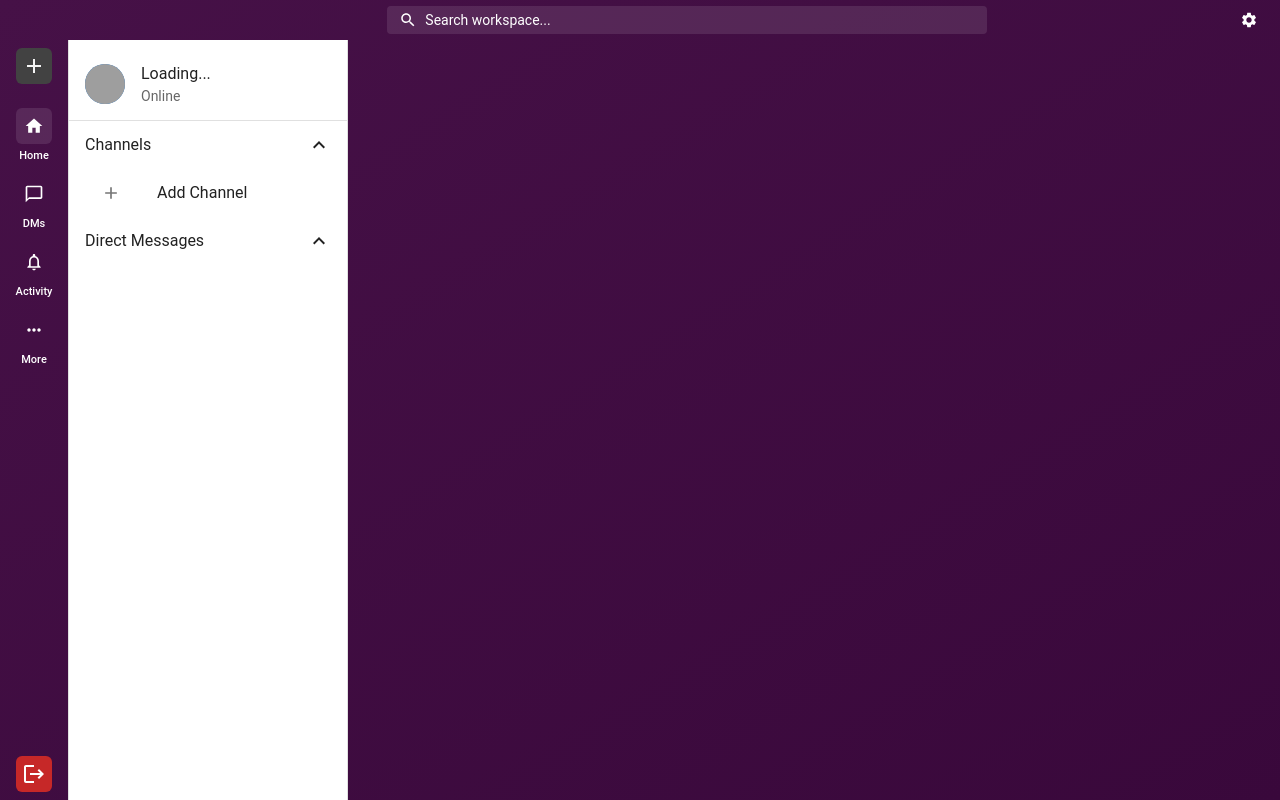
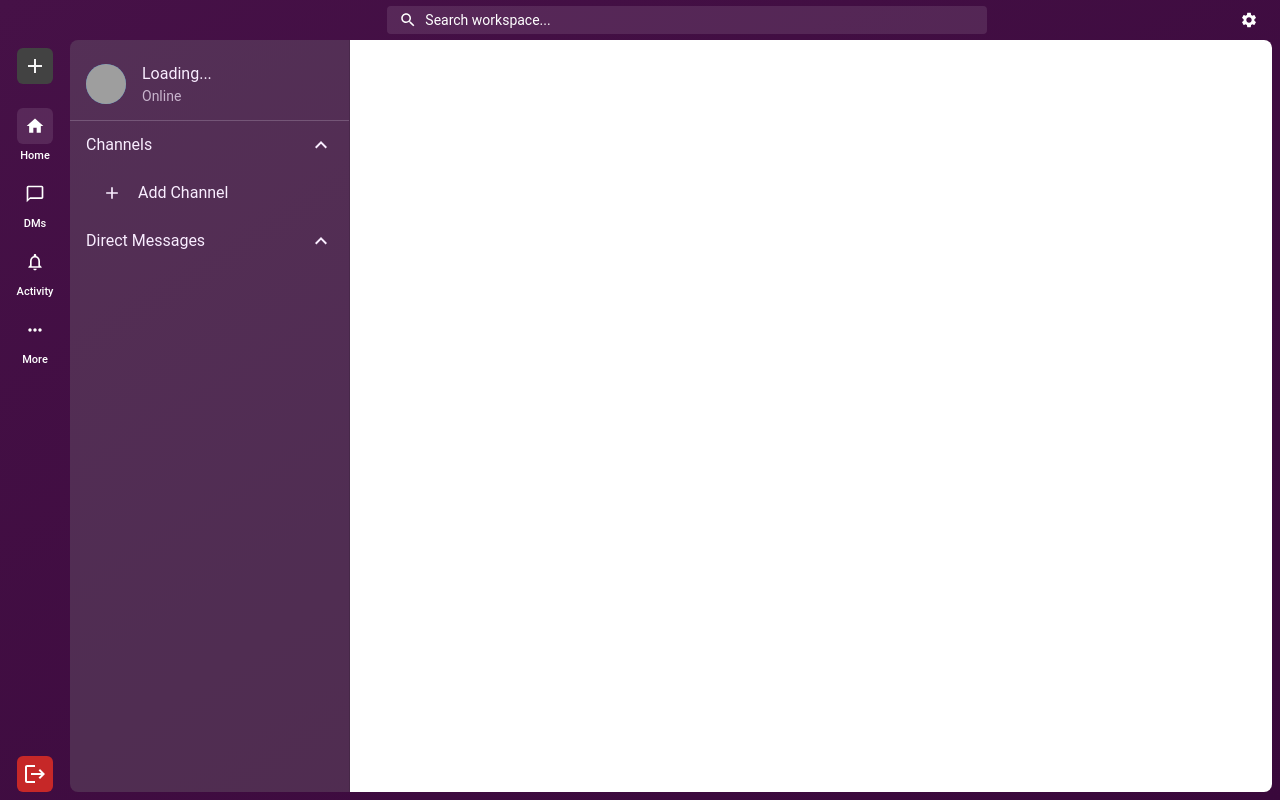
Before and after one commit to jbgauntlet/chatgenius, a React (Vite) app in the folder my-app/: page /user in a window 1280 px wide. Built offline with nearby package versions, Linux system fonts and the light colour scheme; grey boxes are pictures that could not be loaded.

Commit message:
more design

```diff
--- a/my-app/src/pages/UserPage.jsx
+++ b/my-app/src/pages/UserPage.jsx
@@ -379,11 +379,11 @@ function UserPage() {
         elevation={0}
         sx={{
           backgroundColor: 'transparent',
-          height: 40,
-          minHeight: 40,
+          height: '40px',
+          minHeight: '40px',
           '& .MuiToolbar-root': {
-            minHeight: 40,
-            height: 40,
+            minHeight: '40px',
+            height: '40px',
             padding: '0 16px',
           },
         }}
@@ -449,17 +449,21 @@ function UserPage() {
       </AppBar>
 
       {/* Main content container */}
-      <Box sx={{ display: 'flex', flexGrow: 1, minHeight: 0 }}>
+      <Box sx={{
+        display: 'flex',
+        flexGrow: 1,
+        minHeight: 0,
+      }}>
         {/* Hero Sidebar */}
         <Drawer
           variant="permanent"
           sx={{
-            width: 68,
+            width: '70px',
             flexShrink: 0,
             height: '100%',
             '& .MuiDrawer-paper': {
               position: 'relative',
-              width: 68,
+              width: '70px',
               boxSizing: 'border-box',
               backgroundColor: 'transparent',
               display: 'flex',
@@ -896,6 +900,16 @@ function UserPage() {
           </Box>
         </Drawer>
 
+        {/* Rounded container for channel sidebar, content area, and settings */}
+        <Box sx={{
+          display: 'flex',
+          flexGrow: 1,
+          bgcolor: 'rgba(0, 0, 0, 0.2)',
+          borderRadius: 2,
+          overflow: 'hidden',
+          mr: 1,
+          mb: 1,
+        }}>
           {/* Channel and DM Sidebar */}
           <Drawer
             variant="permanent"
@@ -907,13 +921,22 @@ function UserPage() {
                 position: 'relative',
                 width: 280,
                 boxSizing: 'border-box',
-              borderLeft: 1,
-              borderRight: 1,
-              borderColor: 'divider',
-              bgcolor: 'background.paper',
+                bgcolor: 'rgba(249, 237, 255, 0.15)',
                 height: '100%',
                 display: 'flex',
                 flexDirection: 'column',
+                '& .MuiListItemText-primary': {
+                  color: 'rgb(249, 237, 255)',
+                },
+                '& .MuiListItemText-secondary': {
+                  color: 'rgba(249, 237, 255, 0.7)',
+                },
+                '& .MuiSvgIcon-root': {
+                  color: 'rgb(249, 237, 255)',
+                },
+                '& .MuiDivider-root': {
+                  borderColor: 'rgba(249, 237, 255, 0.2)',
+                },
               },
             }}
           >
@@ -940,7 +963,14 @@ function UserPage() {
                 </ListItem>
                 <Divider />
 
-            <ListItemButton onClick={handleChannelsClick}>
+                <ListItemButton
+                  onClick={handleChannelsClick}
+                  sx={{
+                    '&:hover': {
+                      backgroundColor: 'rgba(255, 255, 255, 0.1)',
+                    },
+                  }}
+                >
                   <ListItemText primary="Channels" />
                   {channelsOpen ? <ExpandLess /> : <ExpandMore />}
                 </ListItemButton>
@@ -952,9 +982,26 @@ function UserPage() {
                         key={channel.id}
                         onClick={() => handleChannelSelect(channel)}
                         selected={selectedChannel?.id === channel.id}
-                    sx={{ pl: 4 }}
+                        sx={{
+                          pl: 4,
+                          '&:hover': {
+                            backgroundColor: 'rgba(255, 255, 255, 0.1)',
+                          },
+                          '&.Mui-selected': {
+                            backgroundColor: 'rgb(249, 237, 255)',
+                            '& .MuiListItemText-primary': {
+                              color: '#461147',
+                            },
+                            '& .MuiSvgIcon-root': {
+                              color: '#461147',
+                            },
+                            '&:hover': {
+                              backgroundColor: 'rgb(249, 237, 255)',
+                            },
+                          },
+                        }}
                       >
-                    <ListItemIcon>
+                        <ListItemIcon sx={{ color: 'rgb(249, 237, 255)', minWidth: 36 }}>
                           <TagIcon fontSize="small" />
                         </ListItemIcon>
                         <ListItemText primary={channel.name} />
@@ -962,9 +1009,14 @@ function UserPage() {
                     ))}
                     <ListItemButton
                       onClick={() => setIsCreateChannelOpen(true)}
-                  sx={{ pl: 4 }}
+                      sx={{
+                        pl: 4,
+                        '&:hover': {
+                          backgroundColor: 'rgba(255, 255, 255, 0.1)',
+                        },
+                      }}
                     >
-                  <ListItemIcon>
+                      <ListItemIcon sx={{ color: 'rgb(249, 237, 255)', minWidth: 36 }}>
                         <AddIcon fontSize="small" />
                       </ListItemIcon>
                       <ListItemText primary="Add Channel" />
@@ -984,9 +1036,23 @@ function UserPage() {
                         key={user.id}
                         onClick={() => handleUserSelect(user)}
                         selected={selectedUser?.id === user.id}
-                    sx={{ pl: 4 }}
+                        sx={{
+                          pl: 4,
+                          '&:hover': {
+                            backgroundColor: 'rgba(255, 255, 255, 0.1)',
+                          },
+                          '&.Mui-selected': {
+                            backgroundColor: 'rgb(249, 237, 255)',
+                            '& .MuiListItemText-primary': {
+                              color: '#461147',
+                            },
+                            '&:hover': {
+                              backgroundColor: 'rgb(249, 237, 255)',
+                            },
+                          },
+                        }}
                       >
-                    <ListItemIcon>
+                        <ListItemIcon sx={{ minWidth: 36 }}>
                           <Avatar
                             sx={{ width: 24, height: 24, fontSize: '0.75rem' }}
                           >
@@ -1002,11 +1068,10 @@ function UserPage() {
             </Box>
           </Drawer>
 
-        {/* Flex container for content and settings */}
+          {/* Content and Settings Container */}
           <Box sx={{
             display: 'flex',
             flexGrow: 1,
-          minHeight: 0,
             position: 'relative',
           }}>
             {/* Main Content Area */}
@@ -1015,11 +1080,8 @@ function UserPage() {
               transition: 'width 0.3s ease',
               display: 'flex',
               flexDirection: 'column',
-            minHeight: 0,
-            position: 'absolute',
-            left: 0,
-            top: 0,
-            bottom: 0,
+              height: '100%',
+              bgcolor: '#fff',
             }}>
           {(selectedChannel || selectedUser) && (
                 <Box sx={{
@@ -1076,8 +1138,6 @@ function UserPage() {
             <Box
               sx={{
                 width: 400,
-              borderLeft: 1,
-              borderColor: 'divider',
                 bgcolor: 'background.paper',
                 transform: isSettingsOpen ? 'translateX(0)' : 'translateX(100%)',
                 transition: 'transform 0.3s ease',
@@ -1087,6 +1147,8 @@ function UserPage() {
                 bottom: 0,
                 display: 'flex',
                 flexDirection: 'column',
+                borderLeft: 1,
+                borderColor: 'divider',
               }}
             >
               {/* Settings Header */}
@@ -1250,6 +1312,7 @@ function UserPage() {
             </Box>
           </Box>
         </Box>
+      </Box>
 
       <Modal
         open={isCreateChannelOpen}
```
Lines whose indentation alone changed are shown as unchanged.
